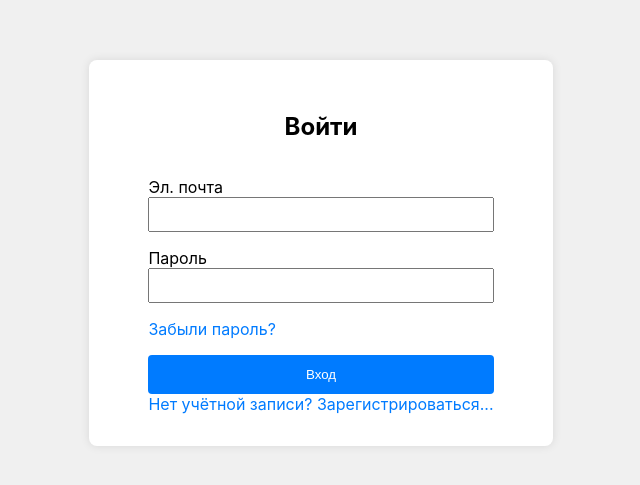
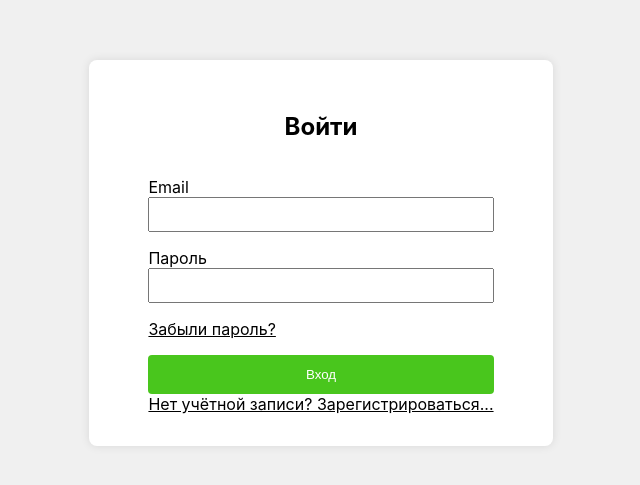
Before and after one commit to waffencode/alligator-web-frontend, a React (Create React App) app: page / in a window 1280 px wide. Shown: the part 147-632 px from the top of the page, without its empty margins (319-959 px from the left). Built offline with nearby package versions, Linux system fonts and the light colour scheme.

Commit message:
Auth form sends info to server

```diff
--- a/src/pages/auth/AuthPage.css
+++ b/src/pages/auth/AuthPage.css
@@ -32,7 +32,7 @@
   .submit-button {
     width: 100%;
     padding: 0.75rem;
-    background-color: #007bff;
+    background-color: #49c61d;
     color: white;
     border: none;
     border-radius: 4px;
@@ -50,8 +50,8 @@
   }
 
   .link {
-    color: #007bff;
-    text-decoration: none;
+    color: #000000;
+    /*text-decoration: none;*/
   }
 
   .link:hover {
--- a/src/pages/auth/AuthPage.tsx
+++ b/src/pages/auth/AuthPage.tsx
@@ -5,11 +5,38 @@ const AuthPage: React.FC = () => {
   const [username, setUsername] = React.useState('');
   const [password, setPassword] = React.useState('');
   const [message, setMessage] = React.useState('');
+  const errorMessageText: string = "Неправильный email или пароль";
 
-  const handleSubmit = (event: React.FormEvent) => {
+  const handleSubmit = async (event: React.FormEvent) => {
     event.preventDefault();
-    // Здесь можно добавить логику для обработки отправки формы аутентификации
+    setMessage(''); // Сброс сообщения об ошибке перед отправкой
+
+    try {
+      const response = await fetch('http://194.87.234.28:8080/login', {
+        method: 'POST',
+        headers: {
+          'Content-Type': 'application/json'
+        },
+        body: JSON.stringify({ username, password })
+      });
+
+      if (!response.ok) {
+        if (response.status === 409) {
+          setMessage('Неправильный email или пароль');
+        } else {
+          setMessage('Ошибка при аутентификации. Попробуйте еще раз.');
+        }
+      } else {
+        const token = await response.text();
+        // Сохранение токена и редирект на защищенную страницу
+        localStorage.setItem('token', token);
+        window.location.href = '/dashboard';
+      }
+    } catch (error) {
+      setMessage('Ошибка при аутентификации. Попробуйте еще раз.');
+    }
   };
+
 
   return (
     <div className="container">
@@ -18,7 +45,7 @@ const AuthPage: React.FC = () => {
         <label className="error-message">{message}</label>
         <form onSubmit={handleSubmit}>
           <div className="input-group">
-            <label htmlFor="username">Эл. почта</label><br />
+            <label htmlFor="username">Email</label><br />
             <input
               type="text"
               id="username"
```
